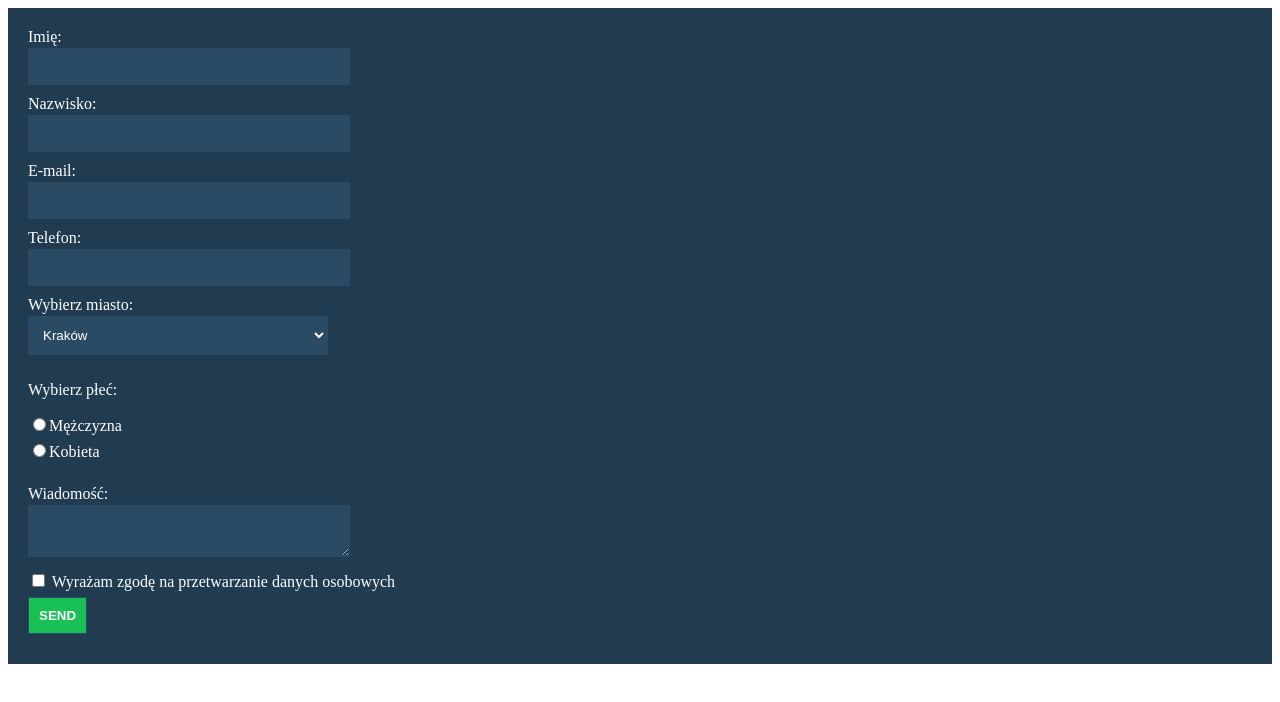
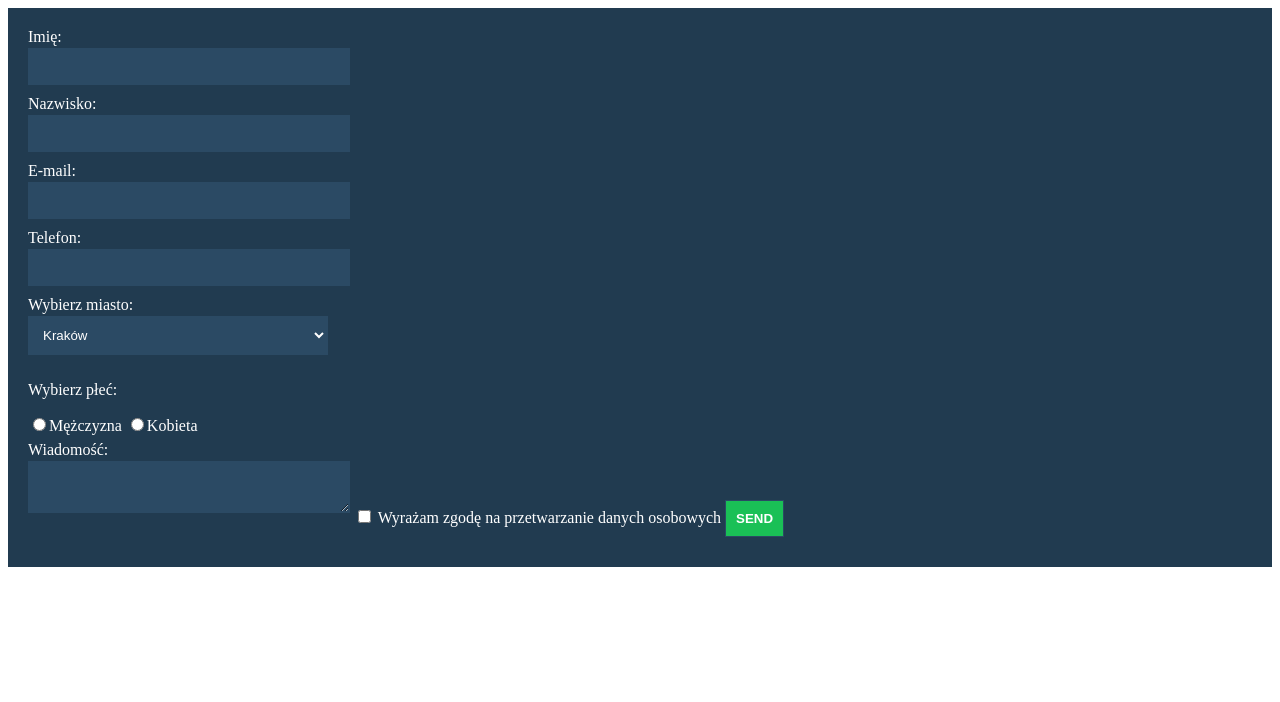
Before and after one commit to adamzagorski92/css-course, a plain HTML site: page workshop-forms-css/index.html in a window 1280 px wide. Drawn offline with Linux system fonts and the light colour scheme.

Commit message:
custom.css is the workoshop taskt, but in style.css I was tried make this in flex. Not yet.

```diff
--- a/workshop-forms-css/css/style.css
+++ b/workshop-forms-css/css/style.css
@@ -1,53 +1,45 @@
+* {
+    box-sizing: border-box;
+}
+
 body {
-    background-color:#213b50;
+    background-color: #213b50;
     font-family: Arial, Helvetica, sans-serif;
     color: white;
-    display: flex;
-    justify-content: flex-start;
-    align-items: flex-start;
     width: 100vh;
 }
 
 form {
+    max-width: 100%;
     display: flex;
-    flex-direction: column;
-    width: 40%;
+    flex-direction: row;
+    flex-wrap: wrap;
+    flex-basis: 100%;
     margin: 0;
     padding: 10px;
     gap: 3px;
 }
 
-input, select, textarea {
-    display: inline-block;
-    background-color: #2b4a64;
-    border: none;
-    height: 2em;
-    color: white;
-}
-input:focus, select:focus, textarea:focus {
-    background-color: #61acea;
-    color: whitesmoke;
+form label,
+form p {
+    display: flex;
+    flex-basis: 100%;
 }
 
-input:focus-visible, select:focus-visible, textarea:focus-visible {
-    outline: solid 1px;
-
+form input[type="radio"] {
+    display: inline-block;
+    margin-right: 5px; /* Odstęp między radio buttonem a jego etykietą */
 }
 
-
-p+ input[type="radio"] {
-    display: inline-block;
+form .radio-group {
+    display: flex;
+    flex-direction: row; /* Wyświetlanie radio buttonów w rzędzie */
+    align-items: center; /* Wyrównanie w pionie */
+    flex-basis: 100%; /* Każda grupa zajmuje pełną szerokość */
+    margin-bottom: 10px; /* Odstęp między grupami */
 }
 
-input[type="radio"], label {
-    vertical-align: middle; /* Wyrównanie w pionie */
-  }
-
-p + input[type="radio"] + label {
-    display: inline;
+form .radio-group label {
+    display: inline-block;
+    margin-right: 10px; /* Odstęp między etykietą a kolejnym radio buttonem */
 }
-
-input[type="radio"] {
-    margin-right: 10px;
-
-}
--- a/workshop-forms-css/index.html
+++ b/workshop-forms-css/index.html
@@ -10,25 +10,23 @@
 
 <body>
 
-    <!-- Zadanie domowe zrob z wykorzystaniem serwisu https://formspree.io -->
-
     <form action="" method="POST">
         <label for="name">Imię:</label>
         <input type="text" name="name" id="name">
 
-        <br>
+
         <label for="lastname">Nazwisko:</label>
         <input type="text" name="lastname" id="lastname">
 
-        <br>
+
         <label for="mail">E-mail:</label>
         <input type="email" name="_replyto" id="mail">
 
-        <br>
+
         <label for="phone">Telefon:</label>
         <input type="tel" name="phone" id="phone">
 
-        <br>
+
         <label for="city">Wybierz miasto:</label>
         <select name="city" id="city">
             <option value="krakow">Kraków</option>
@@ -36,20 +34,23 @@
             <option value="gdansk">Gdańsk</option>
         </select>
 
-        <br>
+
       	<p>Wybierz płeć:</p>
-        <input type="radio" name="gender" value="male" id="male"><label for="male">Mężczyzna</label>
-        <br>
-        <input type="radio" name="gender" value="female" id="female"><label for="female">Kobieta</label>
-        <br>
+          <div class="radio-group">
+                <input type="radio" name="gender" value="male" id="male"><label for="male">Mężczyzna</label>
 
-        <br>
+                <input type="radio" name="gender" value="female" id="female"><label for="female">Kobieta</label>
+
+          </div>
+
+
+
         <label for="message">Wiadomość: </label>
         <textarea name="message" id="message"></textarea>
-        <br>
+
         <input type="checkbox" id="agreement" name="agreement">
         <label for="agreement">Wyrażam zgodę na przetwarzanie danych osobowych</label>
-        <br>
+
         <input type="submit" value="Send">
     </form>
 </body>
```
